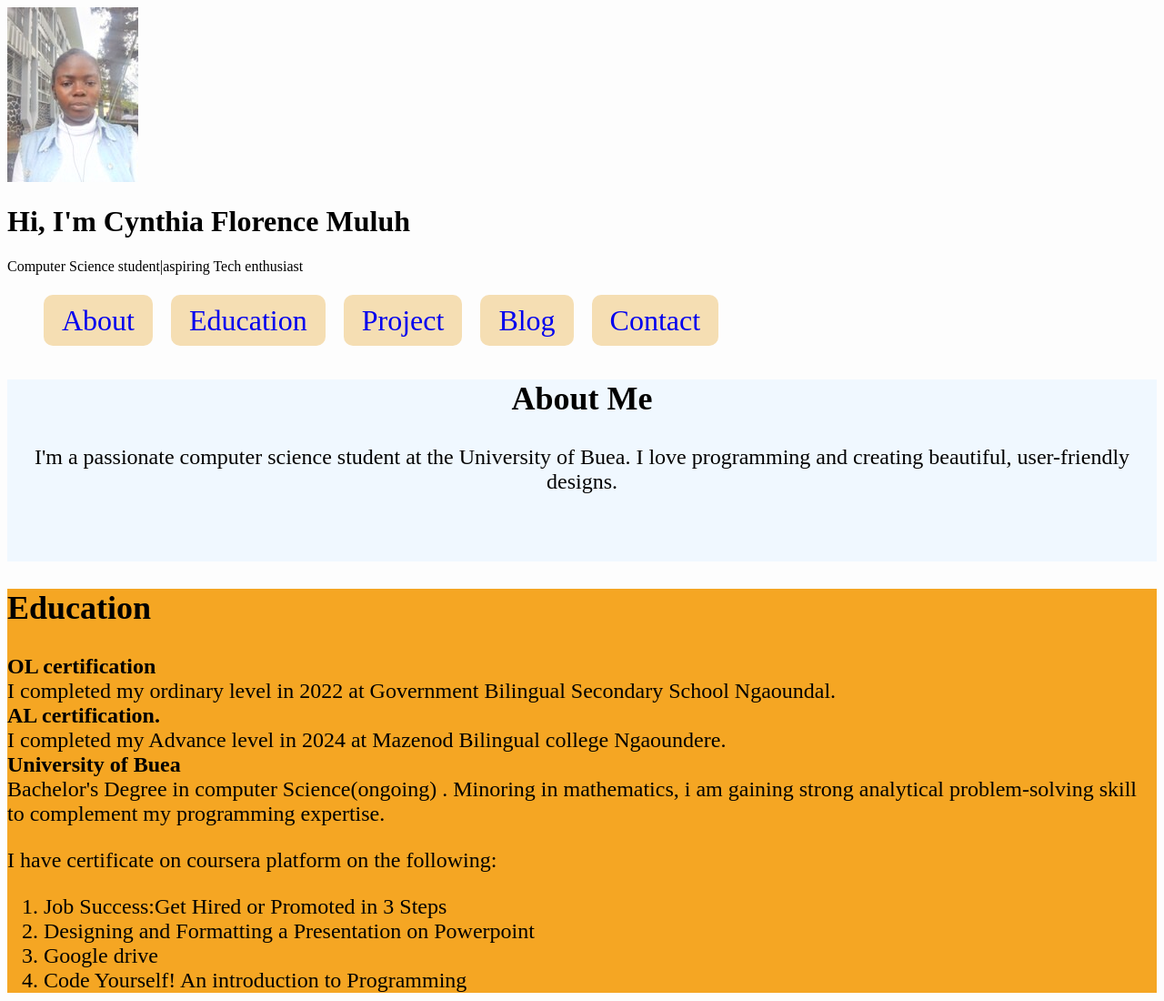
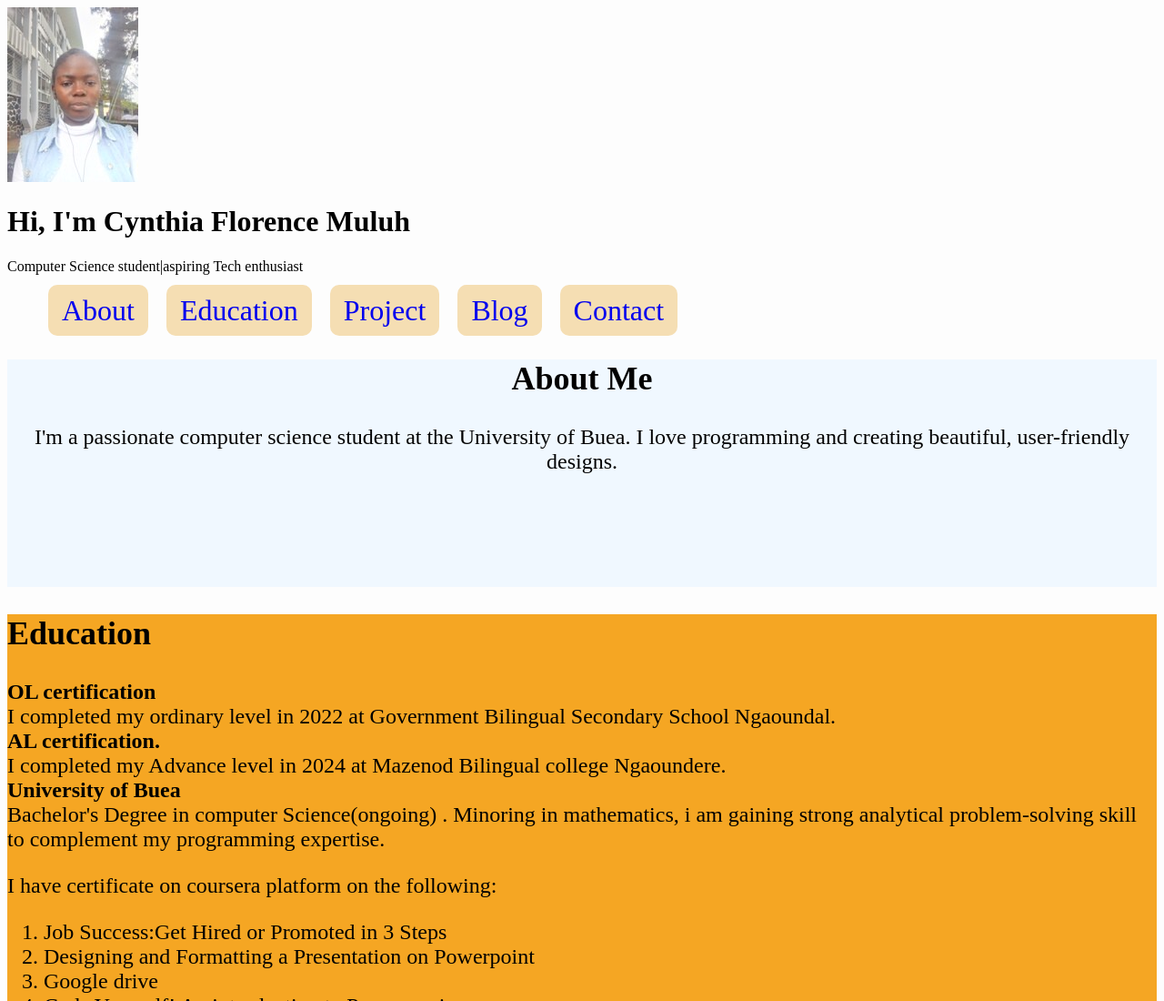
Before and after one commit to CynthiaFlorenceMuluh/my-portfolio, a plain HTML site: page index.html in a window 1280 px wide. Shown: the top 1100 px of the page at 91% size. Drawn offline with Linux system fonts and the light colour scheme.

Commit message:
Update index.html

```diff
--- a/index.html
+++ b/index.html
@@ -16,6 +16,7 @@
                 object-fit:cover;
                 border:2px solid #ccc;
                 margin-bottom: 1rem;
+
             }
             nav{
                 display: flex;
@@ -33,12 +34,13 @@
                 gap:20px;
                 list-style:none;
                 flex-wrap: wrap;
+                margin:5px;
 
             }
             nav ul a{
                 text-decoration: none;
                 font-size: 2.0rem;
-                padding:10px 20px;
+                padding:10px 15px;
                 background-color:wheat;
                 border-color: black;
                 border-radius: 10px;
@@ -49,7 +51,7 @@
             .about{
                 text-align: center;
                 background-color:aliceblue;
-                height: 200px;
+                height: 250px;
                 align-items: center;
                 font-size: 1.5rem;
 
```
